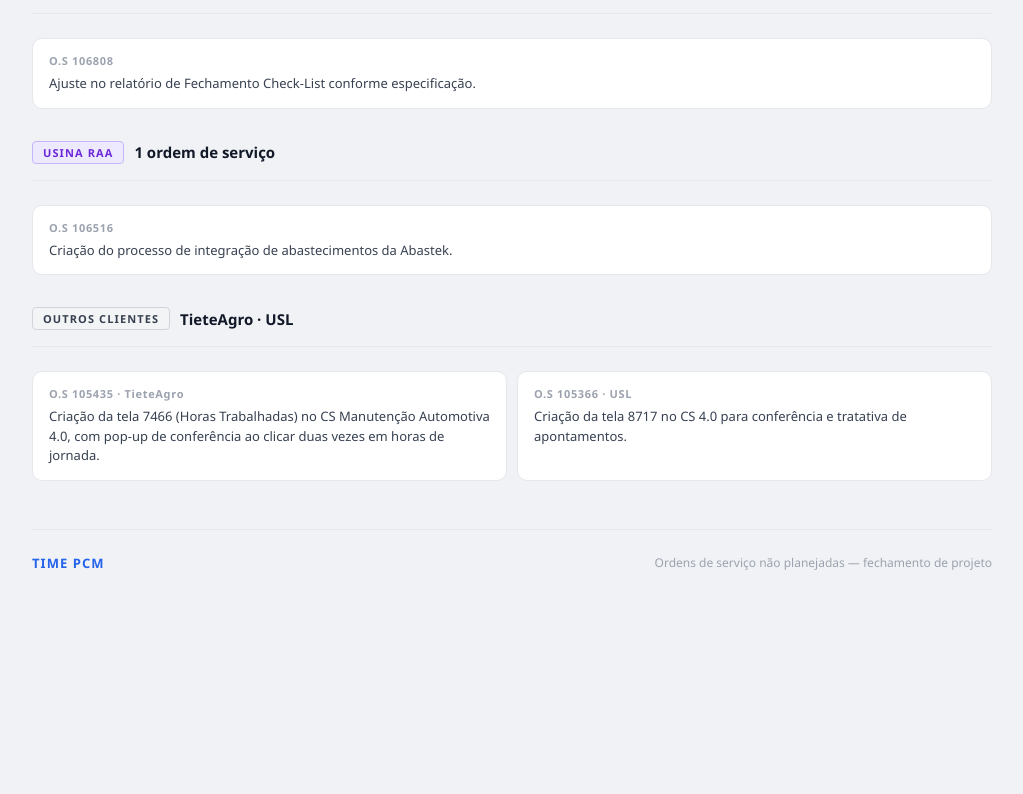
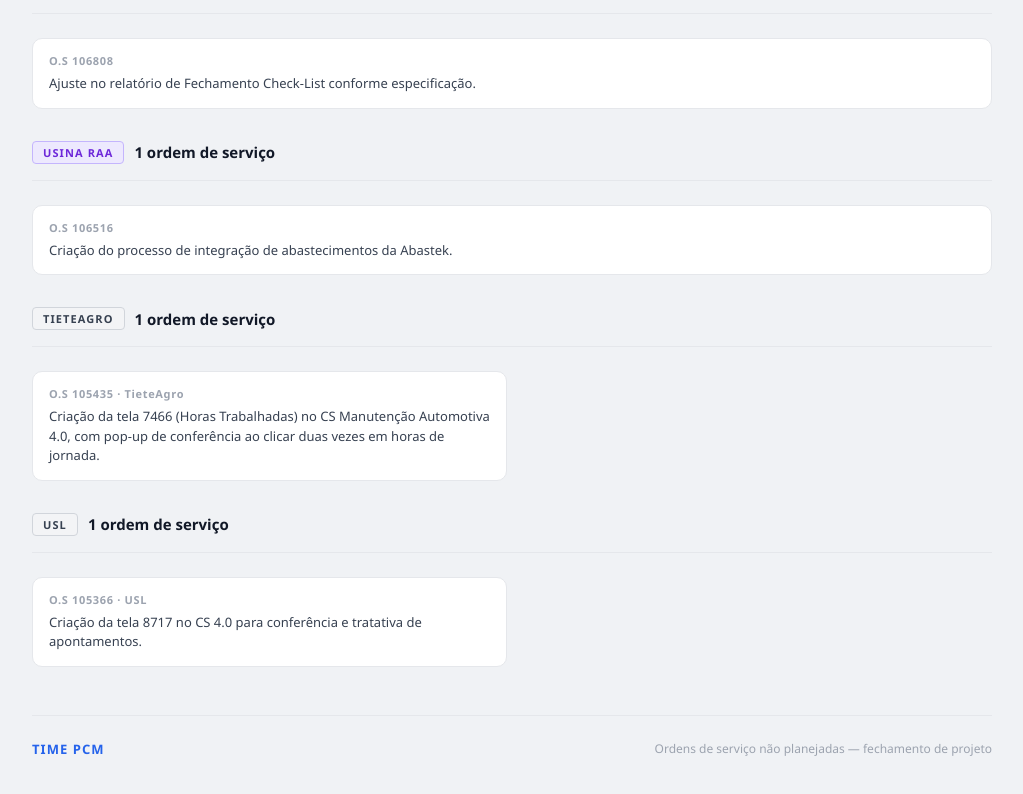
Before and after one commit to devalancarvalho/naoplanejadas062026, a plain HTML site: page index.html in a window 1280 px wide. Shown: the part 1823-2617 px from the top of the page, without its empty margins (128-1151 px from the left). Before the commit the page ends 2435 px from the top, so only its background shows below. Drawn offline with Linux system fonts and the light colour scheme.

Commit message:
Update section headers and descriptions in index.html

```diff
--- a/index.html
+++ b/index.html
@@ -357,10 +357,10 @@
     </div>
   </div>
 
-  <!-- DEMAIS -->
+  <!-- TIETEAGRO -->
   <div class="section-header">
-    <span class="section-tag outros">Outros clientes</span>
-    <span class="section-title">TieteAgro · USL</span>
+    <span class="section-tag outros">TIETEAGRO</span>
+    <span class="section-title">1 ordem de serviço</span>
   </div>
   <hr class="divider">
   <div class="os-grid">
@@ -368,6 +368,15 @@
       <span class="os-number">O.S 105435 · TieteAgro</span>
       <p class="os-desc">Criação da tela 7466 (Horas Trabalhadas) no CS Manutenção Automotiva 4.0, com pop-up de conferência ao clicar duas vezes em horas de jornada.</p>
     </div>
+  </div>
+
+ <!-- USL -->
+  <div class="section-header">
+    <span class="section-tag outros">USL</span>
+    <span class="section-title">1 ordem de serviço</span>
+  </div>
+  <hr class="divider">
+  <div class="os-grid">
     <div class="os-card">
       <span class="os-number">O.S 105366 · USL</span>
       <p class="os-desc">Criação da tela 8717 no CS 4.0 para conferência e tratativa de apontamentos.</p>
```
